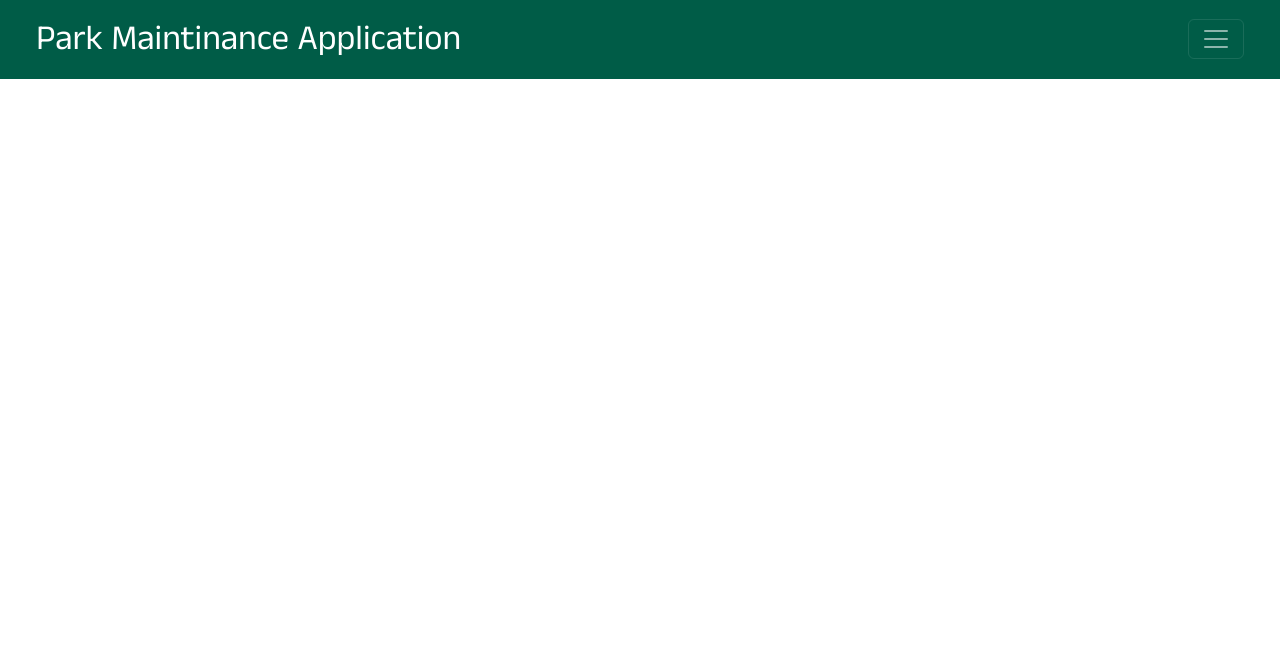
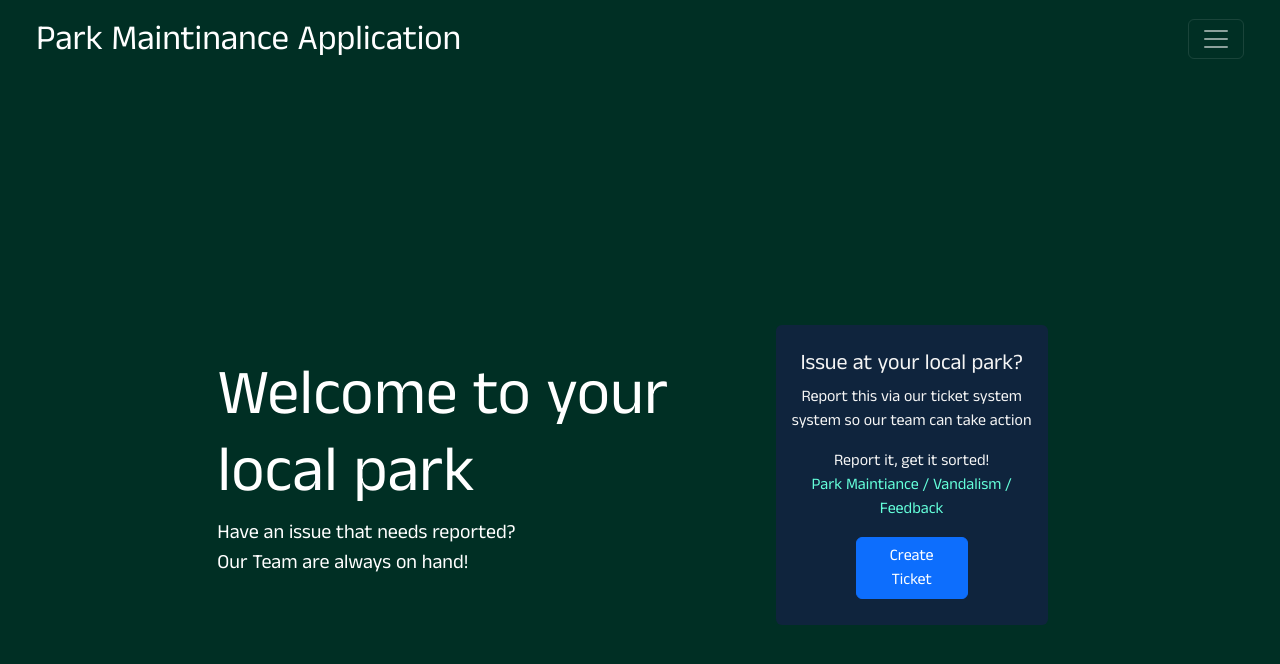
Before and after one commit to AlexanderThompson64/maintinanceTicketApp, a React (Create React App) app: page / in a window 1280 px wide. Shown: the top 664 px of the page. Built offline with nearby package versions, Linux system fonts and the light colour scheme.

Commit message:
Styled intro component and added image folder to project

```diff
--- a/src/Pages/Home.js
+++ b/src/Pages/Home.js
@@ -1,8 +1,13 @@
 import Navbar from "../components/Navbar";
+import Intro from "../components/Intro";
+import Spacer from "../components/Spacer";
 
 const Home = () => {
     return ( <div className="Home" style={{fontFamily: "anak"}}>
             <Navbar/>
+            <Spacer/>
+            <Spacer/>
+            <Intro/>
     </div> );
 }
 
--- /dev/null
+++ b/src/components/Intro.js
@@ -0,0 +1,56 @@
+const Intro = () => {
+  return (
+    <div className="Intro text-white" style={{fontFamily: "anak"}}>
+      <div className="row justify-content-center align-items-center" style={{height: "600px"}}>
+        <div className="col-5 ">
+          <h1 className="display-3">Welcome to your local park</h1>
+          <p className="lead">
+            Have an issue that needs reported? <br /> Our Team are always on
+            hand!
+          </p>
+        </div>
+        <div className="col-3 ">
+          <div
+            className="projectCard container-fluid d-flex flex-column justify-content-center rounded text-center"
+            style={{
+              width: "90%",
+              height: "300px",
+              backgroundColor: "#0F243D",
+              color: "whitesmoke",
+            }}
+          >
+            <h1 className="projectTitles" style={{ fontSize: "22px" }}>
+              Issue at your local park?
+            </h1>
+
+            <p className="projectsP">
+              Report this via our ticket system system so our team can take
+              action
+            </p>
+
+            <p className="projectsP">
+              Report it, get it sorted!
+              <br />
+              <span style={{ color: "#64ffda" }}>
+                Park Maintiance / Vandalism / Feedback
+              </span>
+            </p>
+            <div className="container d-flex justify-content-center">
+              <a
+                href="/projects/0"
+                className="projectsBtn btn btn-primary"
+                style={{ color: "white", width: "50%" }}
+              >
+                Create Ticket
+              </a>
+            </div>
+          </div>
+        </div>
+      </div>
+
+      <div className="container"></div>
+    </div>
+  );
+};
+
+export default Intro;
--- a/src/components/Navbar.js
+++ b/src/components/Navbar.js
@@ -4,8 +4,8 @@ const Navbar = () => {
   return (
     <div className="Navbar">
       <nav
-        className="navbar navbar-dark fixed-top"
-        style={{ backgroundColor: "#005C47" }}
+        className="navbar navbar-dark"
+        style={{ backgroundColor: "#002F24" }}
       >
         <div className="container-fluid">
           <a className="navbar-brand ms-4" href="/">
@@ -25,11 +25,11 @@ const Navbar = () => {
             tabIndex="-1"
             id="offcanvasNavbar"
             aria-labelledby="offcanvasNavbarLabel"
-            style={{ backgroundColor: "#005C47", width: "80%" }}
+            style={{ backgroundColor: "#002F24", width: "80%" }}
           >
             <div
               className="offcanvas-header"
-              style={{ backgroundColor: "#005C47" }}
+              style={{ backgroundColor: "#002F24" }}
             >
               <div className="container">
                 <div className="row justify-content-end">
@@ -58,7 +58,7 @@ const Navbar = () => {
 
             <div
               className="offcanvas-body lead"
-              style={{ backgroundColor: "#005C47", fontFamily: "anak" }}
+              style={{ backgroundColor: "#002F24", fontFamily: "anak" }}
             >
               <ul
                 className="navbar-nav justify-content-end text-center flex-grow-1"
--- a/src/index.css
+++ b/src/index.css
@@ -10,6 +10,7 @@ body {
     sans-serif;
   -webkit-font-smoothing: antialiased;
   -moz-osx-font-smoothing: grayscale;
+  background-color: #002F24;
 }
 
 code {
```
